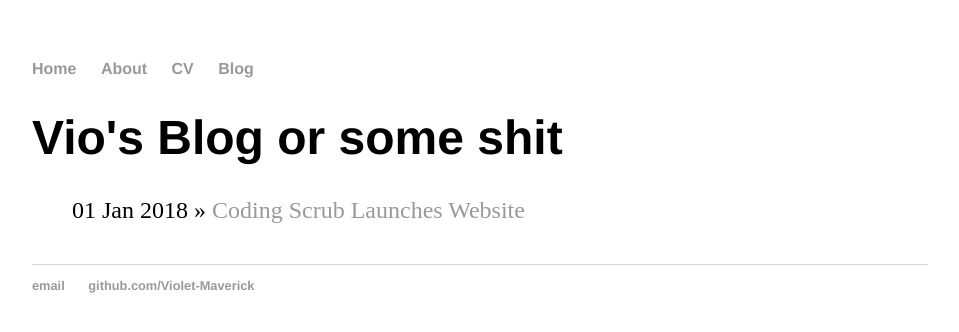
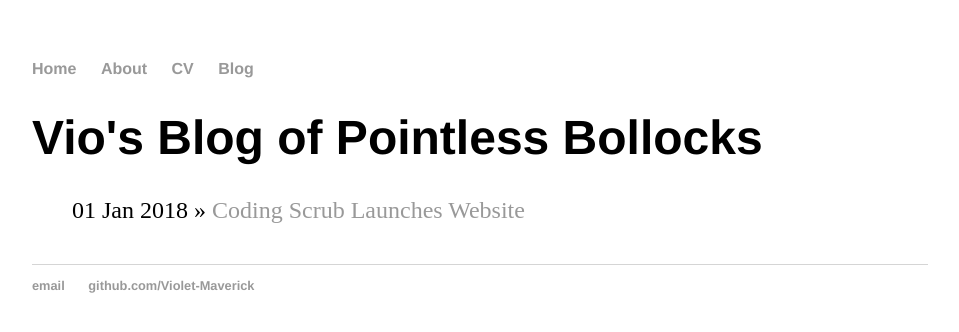
Before and after one commit to Violettica/Violettica.github.io, a Jekyll site: the page built from blog/index.html, in a window 1280 px wide. Shown: the top 332 px of the page, without its empty margins (160-1119 px from the left). Built offline with Jekyll 4.4.1, drawn with Linux system fonts in a browser that asks for light colours.

Commit message:
Changed title of blog index.

```diff
--- a/blog/index.html
+++ b/blog/index.html
@@ -1,6 +1,6 @@
 ---
 layout: default
-title: Vio's Blog or some shit
+title: Vio's Blog of Pointless Bollocks
 ---
 <h1>{{ page.title }}</h1>
 <ul class="posts">
```
